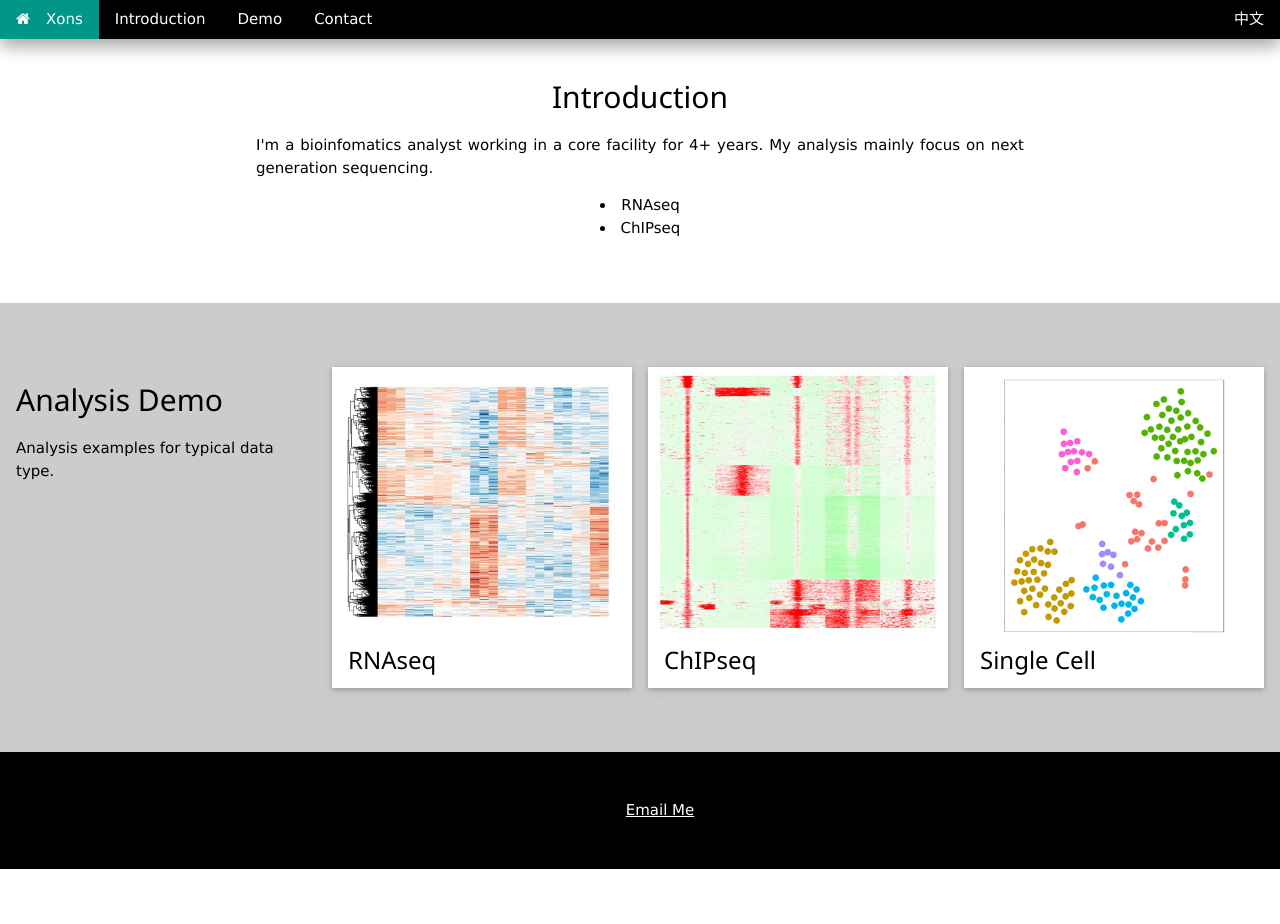
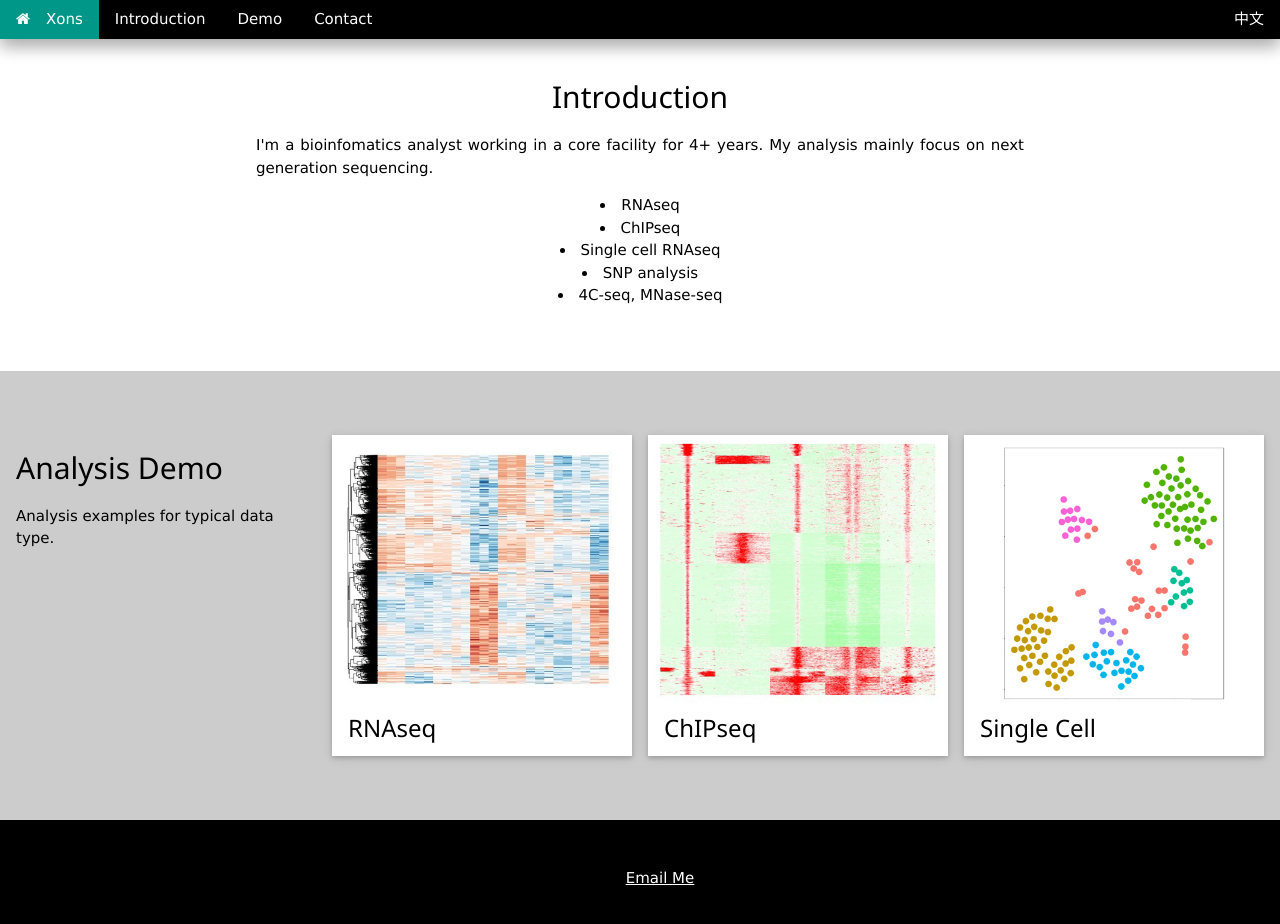
Before and after one commit to xons/xons.github.io, a Jekyll site: the page built from index.html, in a window 1280 px wide and 936 px high. Shown: the top 924 px of the window. Built offline with Jekyll 4.4.1, drawn with Linux system fonts in a browser that asks for light colours; nearby versions of some CDN libraries; library files that are not in the unit come from our copies.

Commit message:
Update index.html

```diff
--- a/index.html
+++ b/index.html
@@ -6,10 +6,15 @@ title: Xons
 <!-- Introduction -->
 <div class="w3-container w3-content w3-center w3-padding-64" style="max-width:800px" id="introduction">
     <h2>Introduction</h2>
-    <p class="w3-justify">I'm a bioinfomatics analyst working in a core facility for 4+ years. My analysis mainly focus on next generation sequencing.
+    <p class="w3-justify">
+        I'm a bioinfomatics analyst working in a core facility for 4+ years.
+        My analysis mainly focus on next generation sequencing.
     </p>
     <li> RNAseq </li>
     <li> ChIPseq </li>
+    <li> Single cell RNAseq </li>
+    <li> SNP analysis </li>
+    <li> 4C-seq, MNase-seq </li>
   </div>
 
 <!-- Demo Row -->
```
